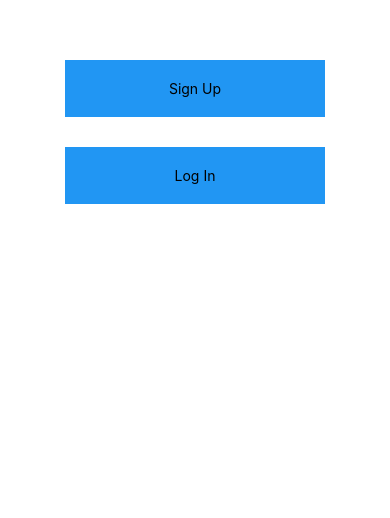
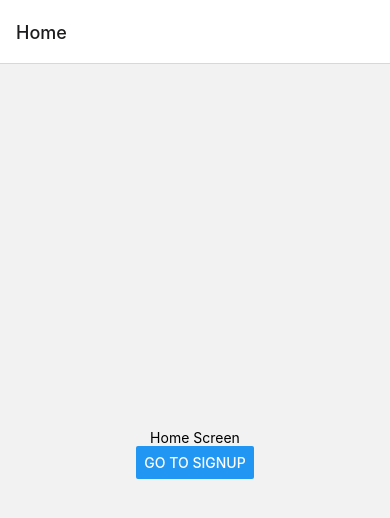
Before and after one commit to ianmahoney1/VoteReal, a React Native app: screen /Home in a window 390 px wide. Shown: the top 518 px of the page. Built offline with nearby package versions, Linux system fonts and the light colour scheme.

Commit message:
navigation starting to work

```diff
--- a/App.js
+++ b/App.js
@@ -5,7 +5,16 @@
   Text,
   TouchableHighlight,
   View,
+  Button
 } from 'react-native';
+import {NavigationContainer} from '@react-navigation/native';
+import {createNativeStackNavigator} from '@react-navigation/native-stack';
+import HomeScreen from './src/components/Home';
+import SignupScreen from './src/components/Signup';
+
+
+const Stack = createNativeStackNavigator();
+
 
 export default class App extends Component {
   _onPressButton() {
@@ -14,18 +23,12 @@
 
   render() {
     return (
-      <View style={styles.container}>
-        <TouchableHighlight onPress={this._onPressButton} underlayColor="white">
-          <View style={styles.button}>
-            <Text style={styles.buttonText}>Sign Up</Text>
-          </View>
-        </TouchableHighlight>
-        <TouchableHighlight onPress={this._onPressButton} underlayColor="white">
-          <View style={styles.button}>
-            <Text style={styles.buttonText}>Log In</Text>
-          </View>
-        </TouchableHighlight>
-      </View>
+      <NavigationContainer>
+        <Stack.Navigator initialRouteName="Home">
+          <Stack.Screen name="Home" component={HomeScreen} />
+          <Stack.Screen name="Signup" component={SignupScreen} />
+        </Stack.Navigator>
+      </NavigationContainer>
     );
   }
 }
@@ -47,3 +50,22 @@
     color: 'black',
   },
 });
+
+
+      // {/* <Button
+      //     onPress={onPressLearnMore}
+      //     title="Learn More"
+      //     color="#841584"
+      //     accessibilityLabel="Learn more about this purple button"
+      //   />
+      //   <TouchableHighlight onPress={this._onPressButton} underlayColor="white">
+      //     <View style={styles.button}>
+      //       <Text style={styles.buttonText}>Sign Up</Text>
+      //     </View>
+      //   </TouchableHighlight>
+      //   <TouchableHighlight onPress={this._onPressButton} underlayColor="white">
+      //     <View style={styles.button}>
+      //       <Text style={styles.buttonText}>Log In</Text>
+      //     </View>
+      //   </TouchableHighlight> */}
+      // // </NavigationContainer>
--- a/package.json
+++ b/package.json
@@ -9,10 +9,14 @@
     "web": "expo start --web"
   },
   "dependencies": {
+    "@react-navigation/native": "^6.1.5",
+    "@react-navigation/native-stack": "^6.9.11",
     "expo": "~48.0.4",
     "expo-status-bar": "~1.4.4",
     "react": "18.2.0",
-    "react-native": "0.71.3"
+    "react-native": "0.71.3",
+    "react-native-screens": "~3.20.0",
+    "react-native-safe-area-context": "4.5.0"
   },
   "devDependencies": {
     "@babel/core": "^7.20.0"
--- /dev/null
+++ b/src/components/Home.js
@@ -0,0 +1,18 @@
+import * as React from 'react';
+import { Button, View, Text } from 'react-native';
+import { NavigationContainer } from '@react-navigation/native';
+import { createNativeStackNavigator } from '@react-navigation/native-stack';
+
+function HomeScreen({ navigation }) {
+  return (
+    <View style={{ flex: 1, alignItems: 'center', justifyContent: 'center' }}>
+      <Text>Home Screen</Text>
+      <Button
+        title="Go to Signup"
+        onPress={() => navigation.navigate('Signup')}
+      />
+    </View>
+  );
+}
+
+export default HomeScreen;
--- /dev/null
+++ b/src/components/Signup.js
@@ -0,0 +1,18 @@
+import * as React from 'react';
+import { Button, View, Text } from 'react-native';
+import { NavigationContainer } from '@react-navigation/native';
+import { createNativeStackNavigator } from '@react-navigation/native-stack';
+
+function SignupScreen({ navigation }) {
+    return (
+      <View style={{ flex: 1, alignItems: 'center', justifyContent: 'center' }}>
+        <Text>Details Screen</Text>
+        <Button
+          title="Go to Details... again"
+          onPress={() => navigation.navigate('Signup')}
+        />
+      </View>
+    );
+  }
+
+  export default SignupScreen;
```
Also changed, not shown: 1 other file (tests, documents, lock files or other folders).
